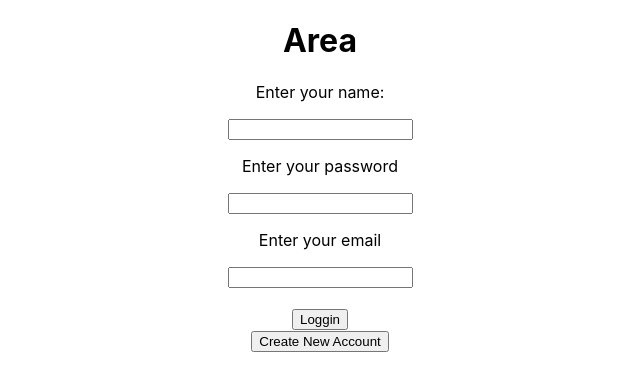
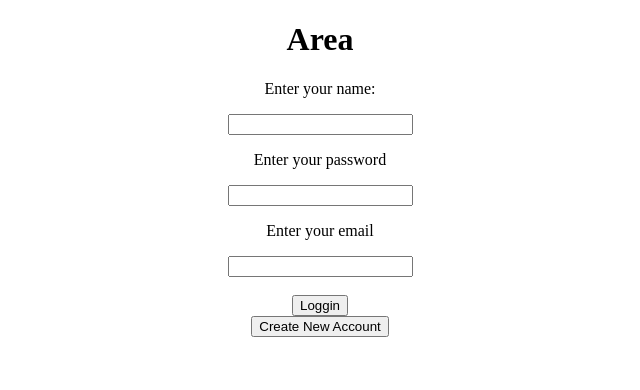
Before and after one commit to FlorentGru/Area, a React (Create React App) app in the folder web_app/: page / in a window 1280 px wide. Shown: the top 390 px of the page, without its empty margins (320-960 px from the left). Built offline with nearby package versions, Linux system fonts and the light colour scheme.

Commit message:
got a network error now instead of 404, divide the files of the api calls

```diff
--- /dev/null
+++ b/web_app/src/APICalls/APILogin.js
@@ -0,0 +1,18 @@
+const axios = require('axios').default;
+const login = "localhost:8081/auth/login"
+
+export default async function loginUser(user_email, user_password) {
+    try {
+        const response = await axios({
+            method: 'post',
+            url: login,
+            data: {
+                email: user_email,
+                password: user_password
+            }
+        })
+        alert(response)
+    } catch(error) {
+        alert(error)
+    }
+}
--- /dev/null
+++ b/web_app/src/APICalls/APIRegister.js
@@ -0,0 +1,19 @@
+const axios = require('axios').default;
+const register = "localhost:8081/auth/register"
+
+export default async function registerUser(user_name, user_password, user_email) {
+    try {
+        const response = await axios({
+            method: 'post',
+            url: register,
+            data: {
+                username: user_name,
+                password: user_password,
+                email: user_email,
+            }
+        })
+        alert(response)
+    } catch (error) {
+        alert(error)
+    }
+}
--- a/web_app/src/ApiCalls.js
+++ /dev/null
@@ -1,41 +0,0 @@
-const axios = require('axios').default;
-
-
-//URLs:
-const login = "localhost:8081/auth/login"
-const register = "localhost:8081/auth/register"
-
-
-//CALLS
-export default async function loginUser(user_email, user_password) {
-    try {
-        const response = await axios.get({
-            method: 'get',
-            url: login,
-            data: {
-                email: user_email,
-                password: user_password
-            }
-        })
-        alert(response)
-    } catch(error) {
-        alert(error)
-    }
-}
-
-async function registerUser(user_name, user_password, user_email) {
-    try {
-        const response = await axios({
-            method: 'post',
-            url: register,
-            data: {
-                username: user_name,
-                password: user_password,
-                email: user_email,
-            }
-        })
-        alert(response)
-    } catch (error) {
-        alert(error)
-    }
-}
--- a/web_app/src/CSS/index.css
+++ /dev/null
@@ -1,13 +0,0 @@
-body {
-  margin: 0;
-  font-family: -apple-system, BlinkMacSystemFont, 'Segoe UI', 'Roboto', 'Oxygen',
-    'Ubuntu', 'Cantarell', 'Fira Sans', 'Droid Sans', 'Helvetica Neue',
-    sans-serif;
-  -webkit-font-smoothing: antialiased;
-  -moz-osx-font-smoothing: grayscale;
-}
-
-code {
-  font-family: source-code-pro, Menlo, Monaco, Consolas, 'Courier New',
-    monospace;
-}
--- a/web_app/src/index.js
+++ b/web_app/src/index.js
@@ -1,6 +1,5 @@
 import React from 'react';
 import ReactDOM from 'react-dom';
-import './CSS/index.css';
 import App from './App';
 
 ReactDOM.render(
--- a/web_app/src/login.js
+++ b/web_app/src/login.js
@@ -1,6 +1,7 @@
 import React from 'react';
 import Submit from './sumbit'
-import loginUser from './ApiCalls'
+import loginUser from './APICalls/APILogin'
+import RegisterUser from './APICalls/APIRegister'
 
 const textCenter = {
     "text-align": "center"
@@ -20,7 +21,7 @@ export default class LoginPage extends React.Component {
         loginUser(this.state.email, this.state.password);
         this.props.history.push('/Home')
     }
-    myChangeHandlerRegister = (event) => {
+    mySumbitHandlerRegister = () => {
         this.props.history.push('/Register')
     }
     render() {
@@ -50,7 +51,7 @@ export default class LoginPage extends React.Component {
             <br/>
             <input type="submit" value="Loggin"/>
             </form>
-            <form onSubmit={this.myChangeHandlerRegister} style={textCenter}>
+            <form onSubmit={this.mySumbitHandlerRegister} style={textCenter}>
                 <input type="submit" value="Create New Account"/>
             </form>
             </p>
```
